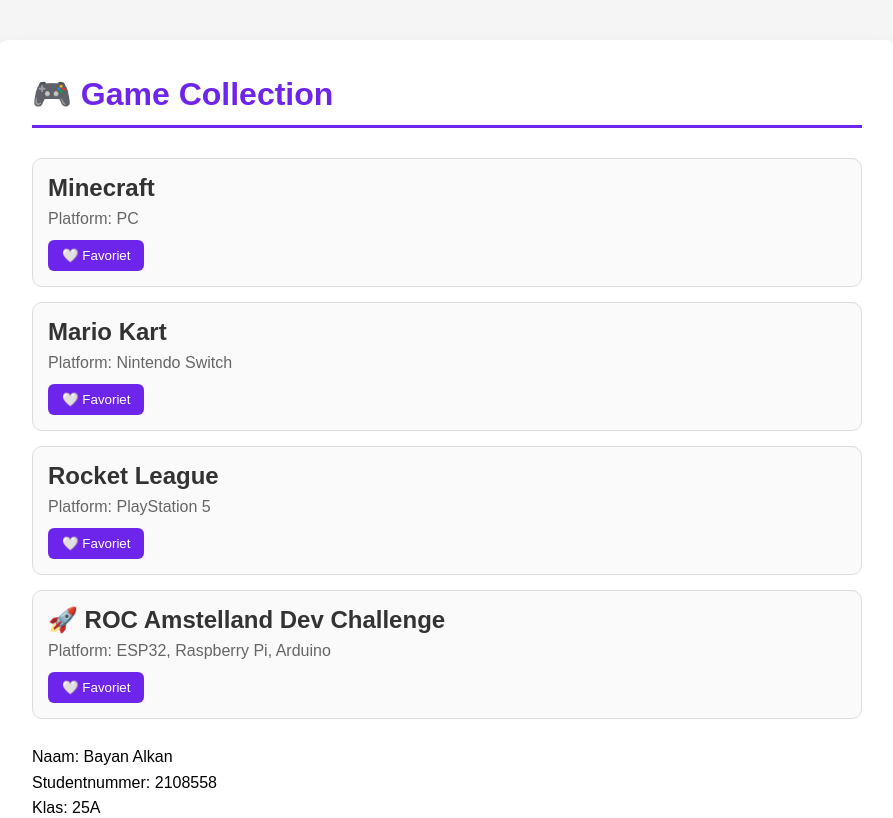
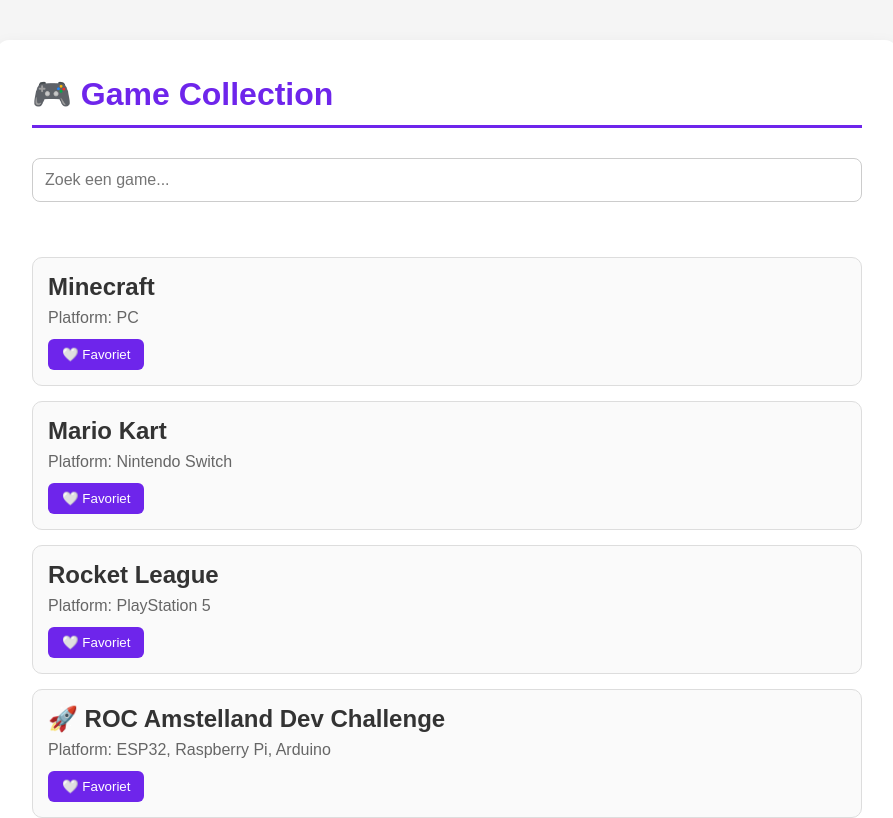
Before and after one commit to balkeyan/react-1, a React (Vite) app: page / in a window 1280 px wide. Shown: the top 818 px of the page, without its empty margins (193-1086 px from the left). Built offline with nearby package versions, Linux system fonts and the light colour scheme.

Commit message:
Les 7 - Zoekfunctie toegevoegd

```diff
--- a/src/App.css
+++ b/src/App.css
@@ -72,3 +72,12 @@
 .favorite-button:hover {
   background-color: #5b1fd0;
 }
+
+.search-input {
+  width: 100%;
+  padding: 12px;
+  margin-bottom: 25px;
+  border: 1px solid #cccccc;
+  border-radius: 8px;
+  font-size: 16px;
+}
--- a/src/App.jsx
+++ b/src/App.jsx
@@ -1,22 +1,40 @@
+import { useState } from "react";
 import "./App.css";
 import Header from "./components/Header";
 import Footer from "./components/Footer";
 import GameCard from "./components/GameCard";
 
 function App() {
+  const [search, setSearch] = useState("");
+
   const games = [
     { id: 1, title: "Minecraft", platform: "PC" },
     { id: 2, title: "Mario Kart", platform: "Nintendo Switch" },
     { id: 3, title: "Rocket League", platform: "PlayStation 5" },
     { id: 4, title: "🚀 ROC Amstelland Dev Challenge", platform: "ESP32, Raspberry Pi, Arduino" },
+    { id: 5, title: "The Legend of Zelda", platform: "Nintendo Switch" },
+    { id: 6, title: "Fortnite", platform: "PC" },
+    { id: 7, title: "EA Sports FC 26", platform: "PlayStation 5" },
   ];
 
   return (
     <div className="container">
       <Header title="🎮 Game Collection" />
 
+      <input
+        className="search-input"
+        type="text"
+        placeholder="Zoek een game..."
+        value={search}
+        onChange={(e) => setSearch(e.target.value)}
+      />
+
       <div className="game-list">
-        {games.map((game) => (
+        {games
+          .filter((game) =>
+            game.title.toLowerCase().includes(search.toLowerCase())
+          )
+          .map((game) => (
             <GameCard
               key={game.id}
               title={game.title}
```
Lines whose indentation alone changed are shown as unchanged.
